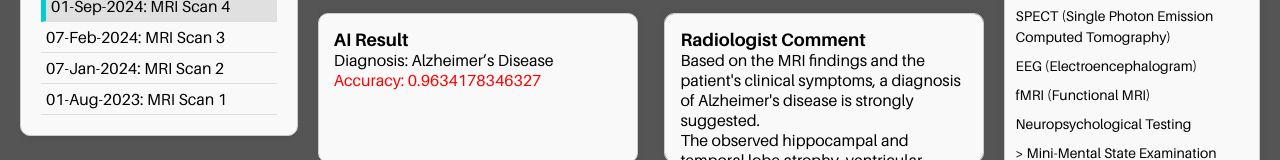
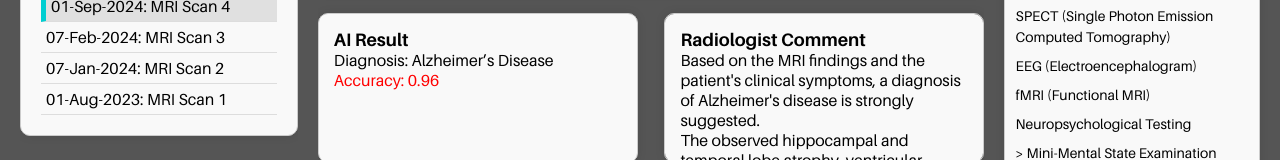
Before and after one commit to zangzoo/web, a React (Create React App) app in the folder frontend/brainworks-frontend/: page /analysis in a window 1280 px wide. Shown: the part 418-578 px from the top of the page. Built offline with nearby package versions, Linux system fonts and the light colour scheme.

Commit message:
[Fix] 분석화면 정확도 수정요구사항 반영

```diff
--- a/frontend/brainworks-frontend/src/components/Analysis.js
+++ b/frontend/brainworks-frontend/src/components/Analysis.js
@@ -13,7 +13,7 @@ function Analysis() {
             date: '01-Sep-2024',
             description: 'MRI Scan 4',
             images: ['/0076_MRI_mpr-1_anon_sag_67.gif', '/0076_MRI_mpr-2_anon_sag_66.gif'],
-            analysis: { description: 'Alzheimer’s Disease', accuracy: 0.9634178346327 },
+            analysis: { description: 'Alzheimer’s Disease', accuracy: 0.96 },
             radiologistComment: "Based on the MRI findings and the patient's clinical symptoms, a diagnosis of Alzheimer's disease is strongly suggested.\nThe observed hippocampal and temporal lobe atrophy, ventricular enlargement, and white matter changes are consistent with typical imaging findings of Alzheimer's disease.\nTherefore, the patient is likely suffering from Alzheimer's disease, and further neuropsychological testing and treatment planning are recommended.",
             physicianComment: ""
         },
@@ -22,7 +22,7 @@ function Analysis() {
             date: '07-Feb-2024',
             description: 'MRI Scan 3',
             images: ['/mri_scan2.gif', '/mri_scan3.gif'],
-            analysis: { description: 'Mild_Demented', accuracy: 0.6423453487357645 },
+            analysis: { description: 'Mild_Demented', accuracy: 0.64 },
             radiologistComment: "Mild hippocampal atrophy observed, consistent with Mild Dementia.",
             physicianComment: "Recommend close monitoring and possible early intervention."
         },
@@ -31,7 +31,7 @@ function Analysis() {
             date: '07-Jan-2024',
             description: 'MRI Scan 2',
             images: ['/mri_scan2.gif', '/mri_scan3.gif'],
-            analysis: { description: 'Mild_Demented', accuracy: 0.6423453487357645 },
+            analysis: { description: 'Mild_Demented', accuracy: 0.64 },
             radiologistComment: "Mild hippocampal atrophy observed, consistent with Mild Dementia.",
             physicianComment: "Recommend close monitoring and possible early intervention."
         },
@@ -40,7 +40,7 @@ function Analysis() {
             date: '01-Aug-2023',
             description: 'MRI Scan 1',
             images: ['/mri_scan3.gif', '/mri_scan1.gif'],
-            analysis: { description: 'Moderate_Demented', accuracy: 0.8712434532837645 },
+            analysis: { description: 'Moderate_Demented', accuracy: 0.87 },
             radiologistComment: "Upon analyzing the MRI results, there is clear evidence of Alzheimer’s disease progression. The scans reveal marked atrophy in the medial temporal lobes including the entorhinal cortex. The presence of diffuse cortical atrophy and prominent sulcal widening are also consistent with this diagnosis. Given these imaging findings and the patient’s cognitive decline, it is recommended to initiate a thorough evaluation with neuropsychological tests to assess the extent of impairment. Early intervention strategies and treatment planning should be considered to manage the disease effectively.",
             physicianComment: "Based on the medical examination results, memory decline and cognitive impairment were additionally observed; \n Neuropsychological testing is recommended to further assess the presence of Alzheimer's disease."
         }
```
